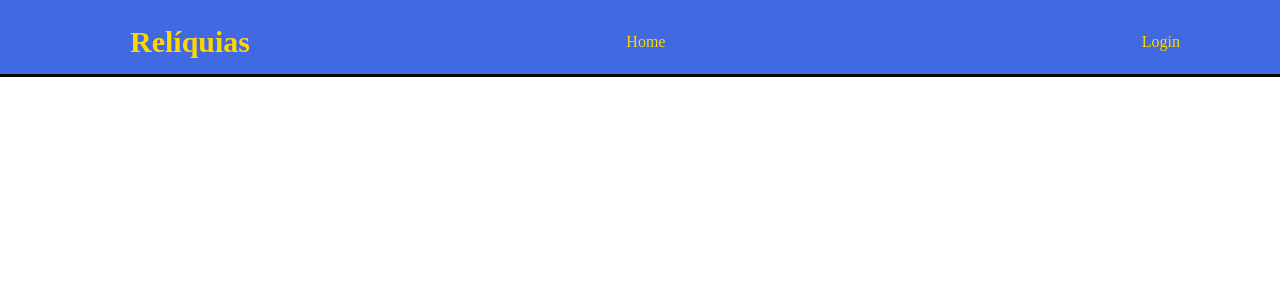
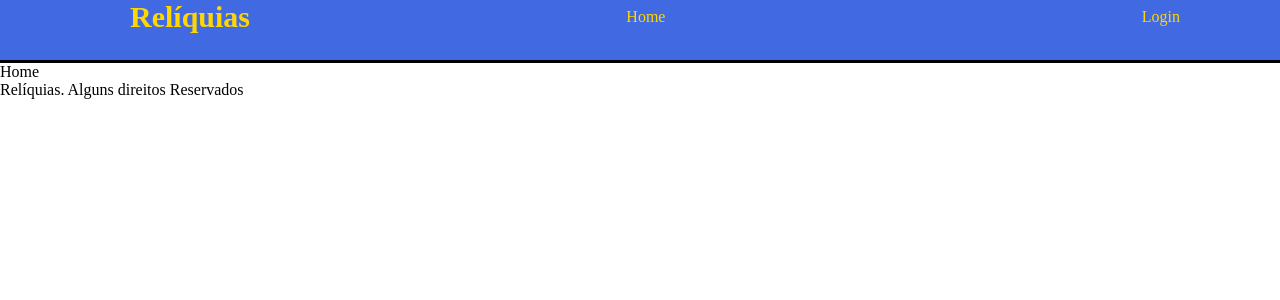
Before and after one commit to rogerxavier29/Desafio_React2, a React (Create React App) app in the folder usuarios/: page / in a window 1280 px wide. Shown: the top 300 px of the page. Built offline with nearby package versions, Linux system fonts and the light colour scheme.

Commit message:
styles.js do Header
retirado o width e colocado o max-width, colocado heigth 60px que era do container, retirado position fixed z-index, top 0px
retirado margin-top10px, e height 64px

```diff
--- a/usuarios/src/Components/Header/styles.js
+++ b/usuarios/src/Components/Header/styles.js
@@ -1,11 +1,9 @@
 import styled from 'styled-components';
 
 export const Estrutura = styled.header`
-  width: 100%;
+  max-width: 100%;
+  height: 60px;
   background: #4169e1;
-  position: fixed;
-  z-index: 100;
-  top: 0px;
   border-bottom: 3px solid black;
 `;
 
@@ -13,9 +11,7 @@ export const Container = styled.nav`
   display: flex;
   justify-content: space-between;
   align-items: center;
-  margin-top: 10px;
   margin-left: 30px;
-  height: 64px;
   h1 {
     margin-left: 100px;
     color: gold;
```
